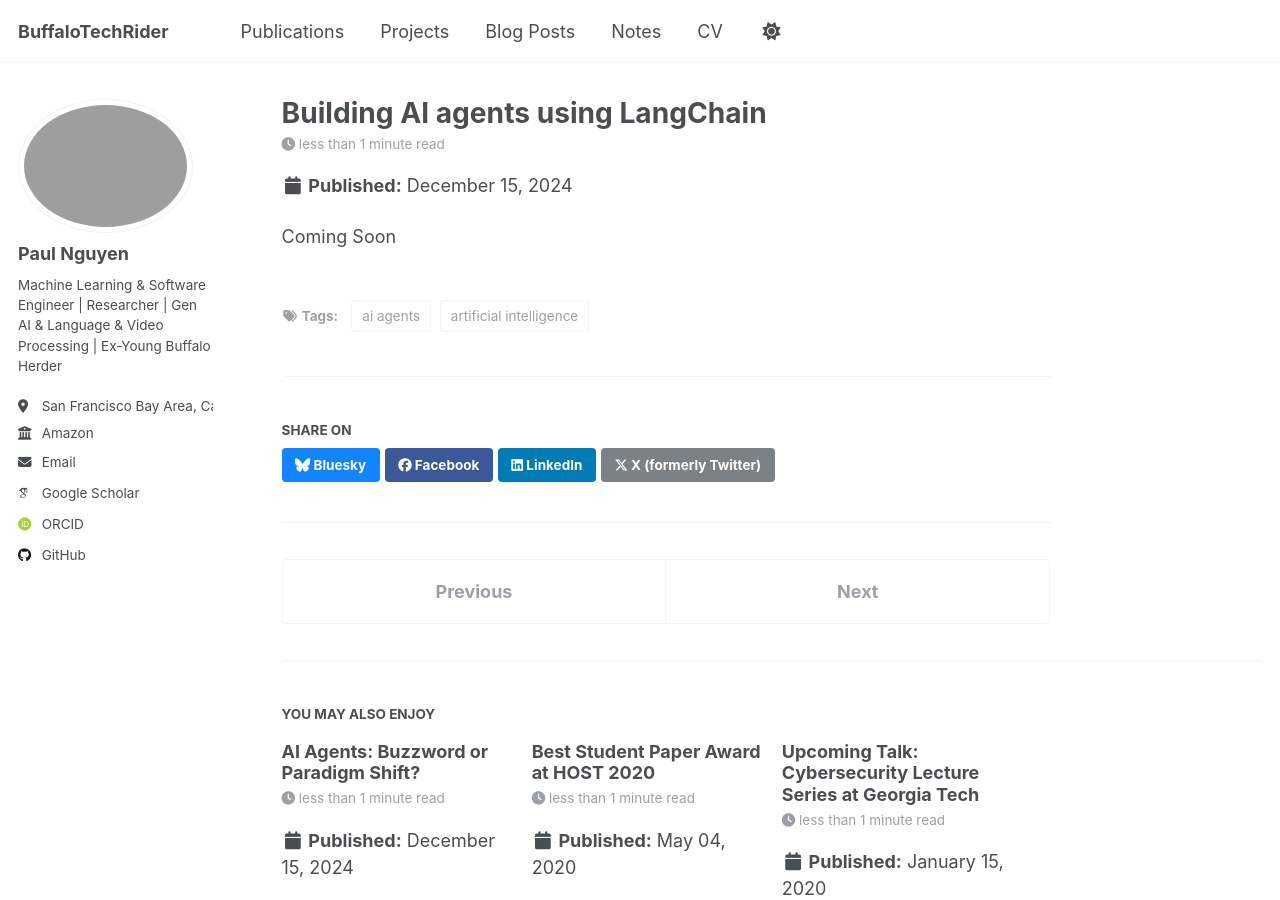
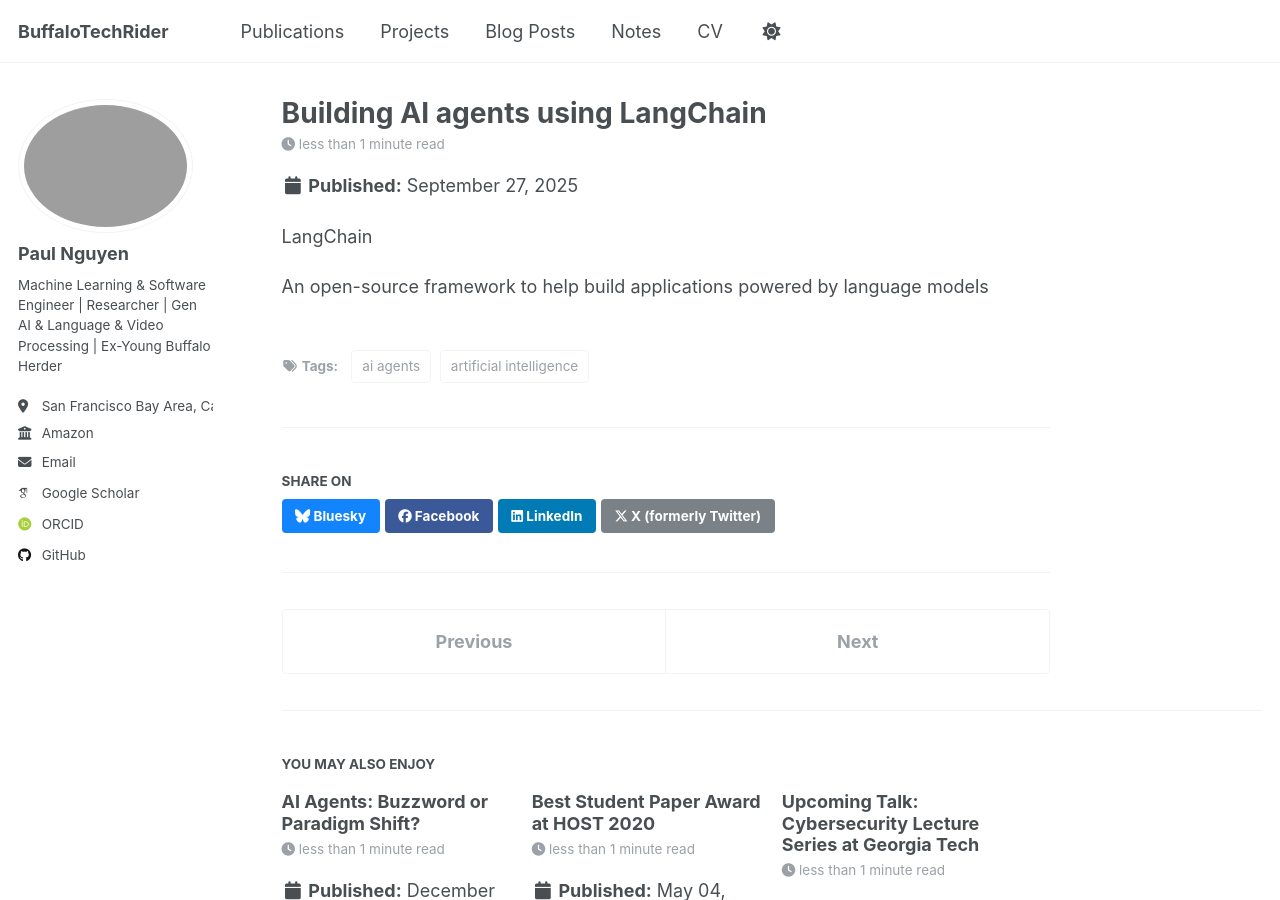
Before and after one commit to BuffaloTechRider/buffalotechrider.github.io, a Jekyll site: the page built from _posts/2025-09-27-building-ai-agent-using-langchain.md, in a window 1280 px wide and 900 px high. Built offline with Jekyll 4.4.1, drawn with Linux system fonts in a browser that asks for light colours; some web fonts are replaced.

Commit message:
minor updates

```diff
--- a/_posts/2025-09-27-building-ai-agent-using-langchain.md
+++ b/_posts/2025-09-27-building-ai-agent-using-langchain.md
@@ -1,10 +1,12 @@
 ---
 title: 'Building AI agents using LangChain'
-date: 2024-12-15
+date: 2025-09-27
 permalink: /posts/2025/12/building-ai-agents-using-langchain/
 tags:
   - artificial intelligence
   - ai agents
 ---
 
-Coming Soon
+LangChain
+
+An open-source framework to help build applications powered by language models
```
Also changed, not shown: 1 other file.
